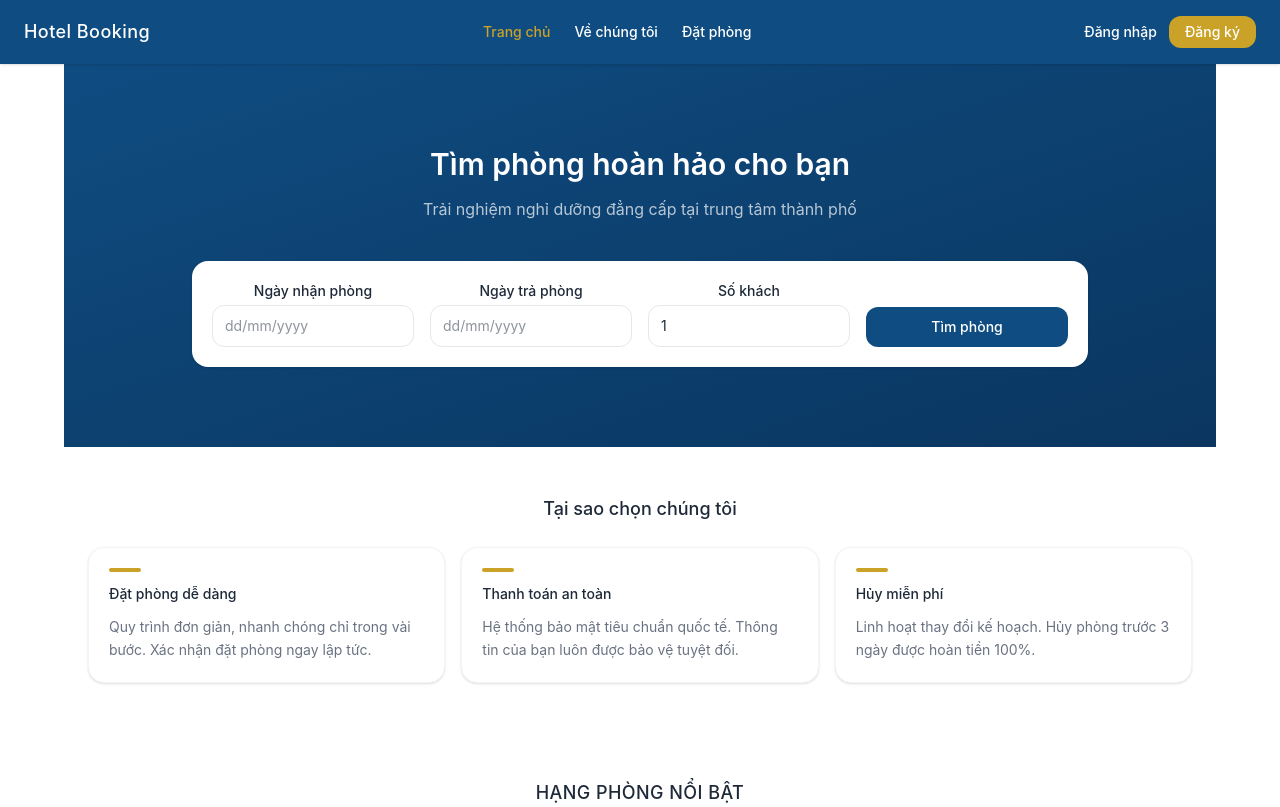
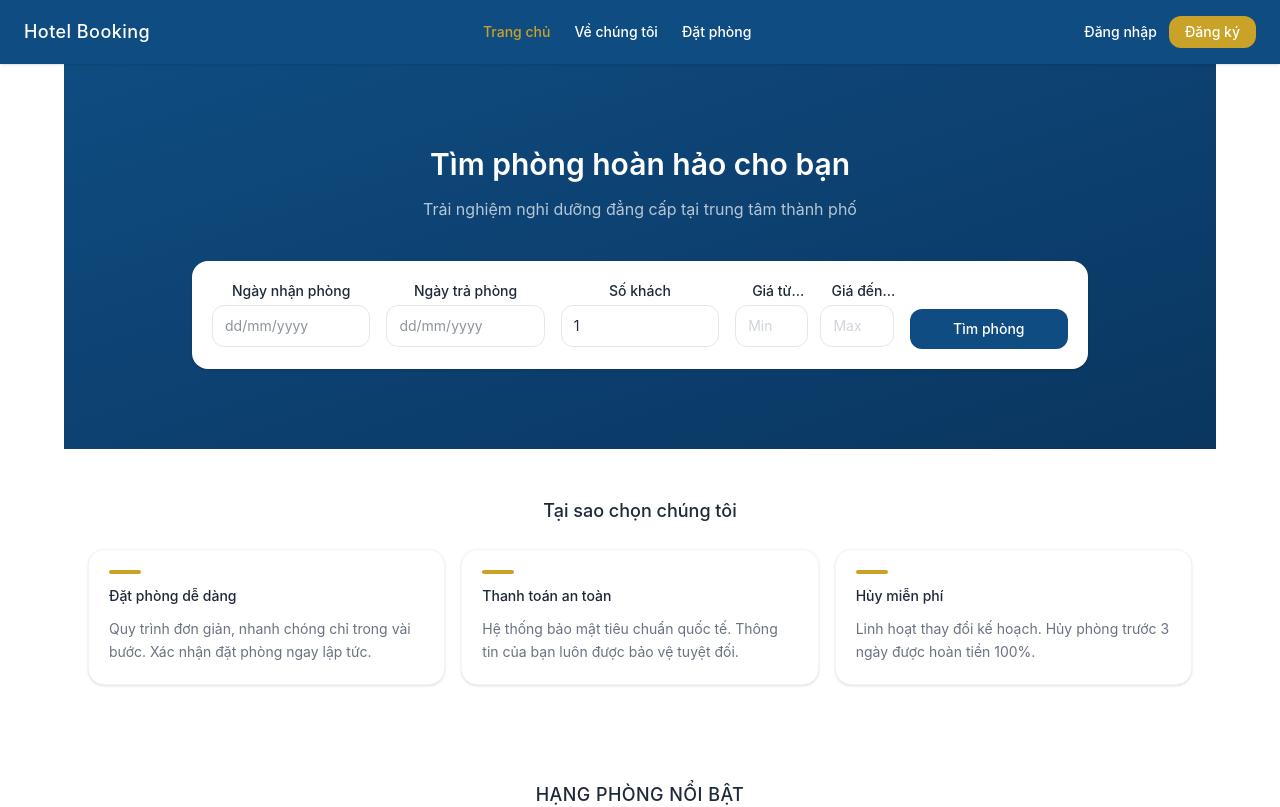
Before and after one commit to hongthai27/hotel_booking, a React (Vite) app in the folder frontend/: page / in a window 1280 px wide. Shown: the top 807 px of the page. Built offline with nearby package versions, Linux system fonts and the light colour scheme; no server answers; the HTML template or start-up script is replaced by a standard one.

Commit message:
them loc gia tien

```diff
--- a/frontend/src/components/customer/SearchForm.tsx
+++ b/frontend/src/components/customer/SearchForm.tsx
@@ -1,12 +1,13 @@
 import { useForm, Controller } from 'react-hook-form';
 import { z } from 'zod';
 import { zodResolver } from '@hookform/resolvers/zod';
-import { useNavigate } from 'react-router-dom';
+import { useNavigate, useSearchParams } from 'react-router-dom';
 import DatePicker from 'react-datepicker';
 import 'react-datepicker/dist/react-datepicker.css';
-import { useEffect } from 'react'; // THÊM DÒNG NÀY
-import { useSearchStore } from '../../stores/searchStore'; // THÊM DÒNG NÀY
+import { useEffect } from 'react';
+import { useSearchStore } from '../../stores/searchStore';
 
+// --- CÁC HÀM TIỆN ÍCH ---
 const getToday = () => {
   const now = new Date();
   const year = now.getFullYear();
@@ -15,6 +16,20 @@ const getToday = () => {
   return `${year}-${month}-${day}`;
 };
 
+// Hàm thêm dấu chấm vào số (VD: 500000 -> "500.000")
+const formatCurrency = (value: number | undefined | null) => {
+  if (value === undefined || value === null || isNaN(value)) return '';
+  return value.toString().replace(/\B(?=(\d{3})+(?!\d))/g, '.');
+};
+
+// Hàm chuyển text có dấu chấm về lại số nguyên (VD: "500.000" -> 500000)
+const parseCurrency = (value: string) => {
+  const numericString = value.replace(/\D/g, ''); // Chỉ giữ lại các chữ số, bỏ mọi ký tự khác
+  if (!numericString) return undefined;
+  return parseInt(numericString, 10);
+};
+
+// --- SCHEMA KIỂM TRA DỮ LIỆU ---
 const buildSearchSchema = (today: string) =>
   z.object({
     checkIn: z
@@ -29,17 +44,31 @@ const buildSearchSchema = (today: string) =>
       .int()
       .min(1, 'Số khách phải ít nhất là 1')
       .max(10, 'Số khách tối đa là 10'),
-  }).refine((d) => d.checkOut > d.checkIn, {
+    minPrice: z.number().min(0, 'Giá không hợp lệ').optional(),
+    maxPrice: z.number().min(0, 'Giá không hợp lệ').optional(),
+  })
+  .refine((d) => d.checkOut > d.checkIn, {
     message: 'Ngày trả phòng phải sau ngày nhận phòng',
     path: ['checkOut'],
+  })
+  // THÊM LOGIC: Kiểm tra Giá đến phải lớn hơn Giá từ
+  .refine((d) => {
+    if (d.minPrice !== undefined && d.maxPrice !== undefined) {
+      return d.maxPrice >= d.minPrice;
+    }
+    return true;
+  }, {
+    message: 'Giá đến phải lớn hơn hoặc bằng giá từ',
+    path: ['maxPrice'],
   });
 
 type SearchFormValues = z.infer<ReturnType<typeof buildSearchSchema>>;
 
 const SearchForm = () => {
   const navigate = useNavigate();
+  const [searchParams] = useSearchParams();
   const today = getToday();
-  const setSearchData = useSearchStore((state) => state.setSearchData); // LẤY HÀM LƯU TỪ STORE
+  const setSearchData = useSearchStore((state) => state.setSearchData);
 
   const {
     register,
@@ -50,16 +79,17 @@ const SearchForm = () => {
   } = useForm<SearchFormValues>({
     resolver: zodResolver(buildSearchSchema(today)),
     defaultValues: {
-      checkIn: '',
-      checkOut: '',
-      guests: 1,
+      checkIn: searchParams.get('checkIn') || '',
+      checkOut: searchParams.get('checkOut') || '',
+      guests: Number(searchParams.get('guests')) || 1,
+      minPrice: searchParams.get('minPrice') ? Number(searchParams.get('minPrice')) : undefined,
+      maxPrice: searchParams.get('maxPrice') ? Number(searchParams.get('maxPrice')) : undefined,
     },
   });
 
   const checkIn = watch('checkIn');
-  const watchedValues = watch(); // THEO DÕI TOÀN BỘ FORM
+  const watchedValues = watch();
 
-  // ĐOẠN CODE MỚI: Tự động lưu vào Store mỗi khi Form thay đổi
   useEffect(() => {
     setSearchData({
       checkIn: watchedValues.checkIn,
@@ -94,18 +124,21 @@ const SearchForm = () => {
       checkOut: data.checkOut,
       guests: String(data.guests),
     });
+
+    if (data.minPrice) params.set('minPrice', String(data.minPrice));
+    if (data.maxPrice) params.set('maxPrice', String(data.maxPrice));
+
     navigate(`/rooms?${params.toString()}`);
   };
 
   return (
     <form
       onSubmit={handleSubmit(onSubmit)}
-      className="bg-white rounded-2xl p-5 shadow-sm grid grid-cols-1 sm:grid-cols-2 lg:grid-cols-4 gap-4 items-end"
+      className="bg-white rounded-2xl p-5 shadow-sm grid grid-cols-1 sm:grid-cols-2 lg:grid-cols-5 gap-4 items-start"
     >
+      {/* Ngày nhận phòng */}
       <div className="flex flex-col gap-1">
-        <label className="text-sm font-medium text-gray-800">
-          Ngày nhận phòng
-        </label>
+        <label className="text-sm font-medium text-gray-800">Ngày nhận phòng</label>
         <Controller
           control={control}
           name="checkIn"
@@ -121,15 +154,12 @@ const SearchForm = () => {
             />
           )}
         />
-        {errors.checkIn && (
-          <p className="text-red-500 text-xs">{errors.checkIn.message}</p>
-        )}
+        {errors.checkIn && <p className="text-red-500 text-xs mt-1">{errors.checkIn.message}</p>}
       </div>
 
+      {/* Ngày trả phòng */}
       <div className="flex flex-col gap-1">
-        <label className="text-sm font-medium text-gray-800">
-          Ngày trả phòng
-        </label>
+        <label className="text-sm font-medium text-gray-800">Ngày trả phòng</label>
         <Controller
           control={control}
           name="checkOut"
@@ -145,15 +175,12 @@ const SearchForm = () => {
             />
           )}
         />
-        {errors.checkOut && (
-          <p className="text-red-500 text-xs">{errors.checkOut.message}</p>
-        )}
+        {errors.checkOut && <p className="text-red-500 text-xs mt-1">{errors.checkOut.message}</p>}
       </div>
 
+      {/* Số khách */}
       <div className="flex flex-col gap-1">
-        <label className="text-sm font-medium text-gray-800">
-          Số khách
-        </label>
+        <label className="text-sm font-medium text-gray-800">Số khách</label>
         <input
           type="number"
           min={1}
@@ -161,17 +188,65 @@ const SearchForm = () => {
           className="w-full px-3 py-2.5 border border-gray-200 rounded-xl text-sm text-gray-800 outline-none focus:border-primary focus:ring-1 focus:ring-primary transition-colors"
           {...register('guests', { valueAsNumber: true })}
         />
-        {errors.guests && (
-          <p className="text-red-500 text-xs">{errors.guests.message}</p>
+        {errors.guests && <p className="text-red-500 text-xs mt-1">{errors.guests.message}</p>}
+      </div>
+
+      {/* Khối Lọc Giá (Tự động format có dấu chấm) */}
+      <div className="grid grid-cols-2 gap-3 relative">
+        <div className="flex flex-col gap-1">
+          <label className="text-sm font-medium text-gray-800 line-clamp-1">Giá từ (VNĐ)</label>
+          <Controller
+            control={control}
+            name="minPrice"
+            render={({ field: { onChange, value } }) => (
+              <input
+                type="text"
+                placeholder="Min"
+                value={formatCurrency(value)}
+                onChange={(e) => onChange(parseCurrency(e.target.value))}
+                className="w-full px-3 py-2.5 border border-gray-200 rounded-xl text-sm text-gray-800 outline-none focus:border-primary focus:ring-1 focus:ring-primary transition-colors placeholder:text-gray-300"
+              />
+            )}
+          />
+        </div>
+        <div className="flex flex-col gap-1">
+          <label className="text-sm font-medium text-gray-800 line-clamp-1">Giá đến (VNĐ)</label>
+          <Controller
+            control={control}
+            name="maxPrice"
+            render={({ field: { onChange, value } }) => (
+              <input
+                type="text"
+                placeholder="Max"
+                value={formatCurrency(value)}
+                onChange={(e) => onChange(parseCurrency(e.target.value))}
+                className={`w-full px-3 py-2.5 border rounded-xl text-sm outline-none transition-colors placeholder:text-gray-300 ${
+                  errors.maxPrice
+                    ? 'border-red-500 focus:border-red-500 focus:ring-1 focus:ring-red-500'
+                    : 'border-gray-200 focus:border-primary focus:ring-1 focus:ring-primary text-gray-800'
+                }`}
+              />
+            )}
+          />
+        </div>
+
+        {/* Hiển thị lỗi nếu Giá đến < Giá từ */}
+        {errors.maxPrice && (
+          <p className="text-red-500 text-xs absolute -bottom-5 left-0 w-full whitespace-nowrap">
+            {errors.maxPrice.message}
+          </p>
         )}
       </div>
 
+      {/* Nút Tìm Kiếm */}
+      <div className="flex items-end h-full pt-[28px]">
         <button
           type="submit"
           className="w-full py-2.5 bg-primary hover:bg-primary-dark text-white text-sm font-medium rounded-xl border-none cursor-pointer transition-colors"
         >
           Tìm phòng
         </button>
+      </div>
     </form>
   );
 };
--- a/frontend/src/pages/customer/RoomListPage.tsx
+++ b/frontend/src/pages/customer/RoomListPage.tsx
@@ -1,4 +1,4 @@
-import { useSearchParams } from 'react-router-dom';
+import { useSearchParams, useNavigate } from 'react-router-dom';
 import { useAvailableRooms } from '../../hooks/queries/use-hotels.query';
 import HotelCard from '../../components/customer/HotelCard';
 import SearchForm from '../../components/customer/SearchForm';
@@ -25,18 +25,56 @@ const SkeletonCard = () => (
 );
 
 const RoomListPage = () => {
-  const [searchParams] = useSearchParams();
+  const [searchParams, setSearchParams] = useSearchParams();
+  const navigate = useNavigate();
 
-  const checkIn = searchParams.get('checkIn') ?? '';
-  const checkOut = searchParams.get('checkOut') ?? '';
-  const guests = Number(searchParams.get('guests')) || 1;
+  // Đọc params hiện tại
+  const checkIn   = searchParams.get('checkIn') ?? '';
+  const checkOut  = searchParams.get('checkOut') ?? '';
+  const guests    = Number(searchParams.get('guests') ?? 1);
+  const roomCount = Number(searchParams.get('roomCount') ?? 1);
+  const minPrice  = searchParams.get('minPrice') ?? '';
+  const maxPrice  = searchParams.get('maxPrice') ?? '';
 
+  // Kiểm tra trạng thái bộ lọc
+  const hasPriceFilter = !!minPrice || !!maxPrice;
   const hasParams = !!checkIn && !!checkOut;
 
+  // Xóa bộ lọc giá — giữ nguyên ngày và số khách
+  const clearPriceFilter = () => {
+    const newParams = new URLSearchParams();
+    newParams.set('checkIn',   checkIn);
+    newParams.set('checkOut',  checkOut);
+    newParams.set('guests',    String(guests));
+    newParams.set('roomCount', String(roomCount));
+    setSearchParams(newParams);
+  };
+
+  // Mở rộng ngày (checkOut +1 ngày)
+  const extendCheckOut = () => {
+    if (!checkOut) return;
+    const newCheckOut = new Date(checkOut);
+    newCheckOut.setDate(newCheckOut.getDate() + 1);
+    const newCheckOutStr = newCheckOut.toISOString().split('T')[0];
+    const newParams = new URLSearchParams(searchParams);
+    newParams.set('checkOut', newCheckOutStr);
+    setSearchParams(newParams);
+  };
+
+  // Gọi API lấy danh sách phòng
   const { data: rooms, isLoading, isError } = useAvailableRooms(
-    hasParams ? { checkIn, checkOut, guests } : {}
+    hasParams
+      ? {
+          checkIn,
+          checkOut,
+          guests,
+          ...(minPrice && { minPrice: Number(minPrice) }),
+          ...(maxPrice && { maxPrice: Number(maxPrice) })
+        }
+      : {}
   );
 
+  // Trạng thái chưa nhập đủ thông tin tìm kiếm
   if (!hasParams) {
     return (
       <div className="max-w-4xl mx-auto py-12 flex flex-col items-center gap-6">
@@ -57,6 +95,7 @@ const RoomListPage = () => {
 
   return (
     <div className="flex flex-col gap-6">
+      {/* Tiêu đề trang và thông tin tóm tắt */}
       <div className="flex flex-col gap-1">
         <h2 className="text-lg font-medium text-gray-800">
           {isLoading
@@ -70,6 +109,7 @@ const RoomListPage = () => {
 
       <SearchForm />
 
+      {/* Trạng thái đang tải */}
       {isLoading && (
         <div className="grid grid-cols-1 sm:grid-cols-2 lg:grid-cols-3 gap-4">
           <SkeletonCard />
@@ -78,8 +118,9 @@ const RoomListPage = () => {
         </div>
       )}
 
+      {/* Trạng thái lỗi API */}
       {isError && (
-        <div className="flex flex-col items-center justify-center py-20 gap-3">
+        <div className="flex flex-col items-center justify-center py-20 gap-3 text-center rounded-2xl bg-white border border-gray-100 shadow-sm">
           <p className="text-gray-800 font-medium text-sm">
             Đã xảy ra lỗi khi tải dữ liệu
           </p>
@@ -89,20 +130,65 @@ const RoomListPage = () => {
         </div>
       )}
 
+      {/* Trạng thái KHÔNG tìm thấy phòng (Empty State) - Đã loại bỏ icon/emoji */}
       {!isLoading && !isError && rooms?.length === 0 && (
-        <div className="flex flex-col items-center justify-center py-16 gap-4">
-          <p className="text-gray-800 font-medium text-sm">
-            Không có phòng phù hợp với tìm kiếm của bạn
-          </p>
-          <p className="text-gray-500 text-sm text-center max-w-sm">
-            Thử thay đổi ngày nhận phòng, trả phòng hoặc giảm số lượng khách.
+        <div className="flex flex-col items-center justify-center py-20 gap-6 text-center rounded-2xl bg-white border border-gray-100 shadow-sm px-4">
+
+          {/* Thông báo chính */}
+          <div className="max-w-md">
+            <p className="text-lg font-semibold text-gray-800 mb-2">
+              Không có phòng phù hợp
+            </p>
+            <p className="text-sm text-gray-500 leading-relaxed">
+              Rất tiếc, chúng tôi không tìm thấy phòng trống nào trong khoảng thời gian
+              <span className="font-medium text-gray-700"> {formatDate(checkIn)} — {formatDate(checkOut)} </span>
+              cho <span className="font-medium text-gray-700">{roomCount} phòng và {guests} khách</span>.
+            </p>
+          </div>
+
+          {/* Gợi ý hành động */}
+          <div className="flex flex-col gap-3 w-full max-w-xs">
+            {/* Hành động 1: Xóa bộ lọc giá */}
+            {hasPriceFilter && (
+              <button
+                onClick={clearPriceFilter}
+                className="flex items-center justify-center text-sm font-medium text-primary border border-primary px-5 py-2.5 rounded-xl hover:bg-blue-50 transition-colors w-full"
+              >
+                Xóa bộ lọc giá VNĐ
+              </button>
+            )}
+
+            {/* Hành động 2: Mở rộng ngày */}
+            <button
+              onClick={extendCheckOut}
+              className="flex items-center justify-center text-sm font-medium text-gray-700 border border-gray-200 px-5 py-2.5 rounded-xl hover:bg-gray-50 transition-colors w-full"
+            >
+              Thêm 1 ngày (trả phòng ngày {formatDate(
+                new Date(new Date(checkOut).setDate(new Date(checkOut).getDate() + 1))
+                  .toISOString().split('T')[0]
+              )})
+            </button>
+
+            {/* Hành động 3: Quay về trang chủ */}
+            <button
+              onClick={() => navigate('/')}
+              className="flex items-center justify-center text-sm text-gray-400 hover:text-gray-600 hover:underline transition-colors mt-2"
+            >
+              Tìm kiếm lại từ đầu
+            </button>
+          </div>
+
+          {/* Gợi ý nhỏ bên dưới */}
+          <p className="text-xs text-gray-400 max-w-sm">
+            Gợi ý: Thử thay đổi ngày nhận/trả phòng linh hoạt hoặc giảm số lượng phòng/khách cần đặt.
           </p>
         </div>
       )}
 
+      {/* Hiển thị danh sách phòng khi có kết quả */}
       {!isLoading && !isError && rooms && rooms.length > 0 && (
         <div className="grid grid-cols-1 sm:grid-cols-2 lg:grid-cols-3 gap-4">
-          {rooms.map((roomType, index) => (
+          {rooms.map((roomType: any, index: number) => (
             <HotelCard
               key={`${roomType.id ?? 'hotel'}-${index}`}
               roomType={roomType}
```
Lines whose indentation alone changed are shown as unchanged.
